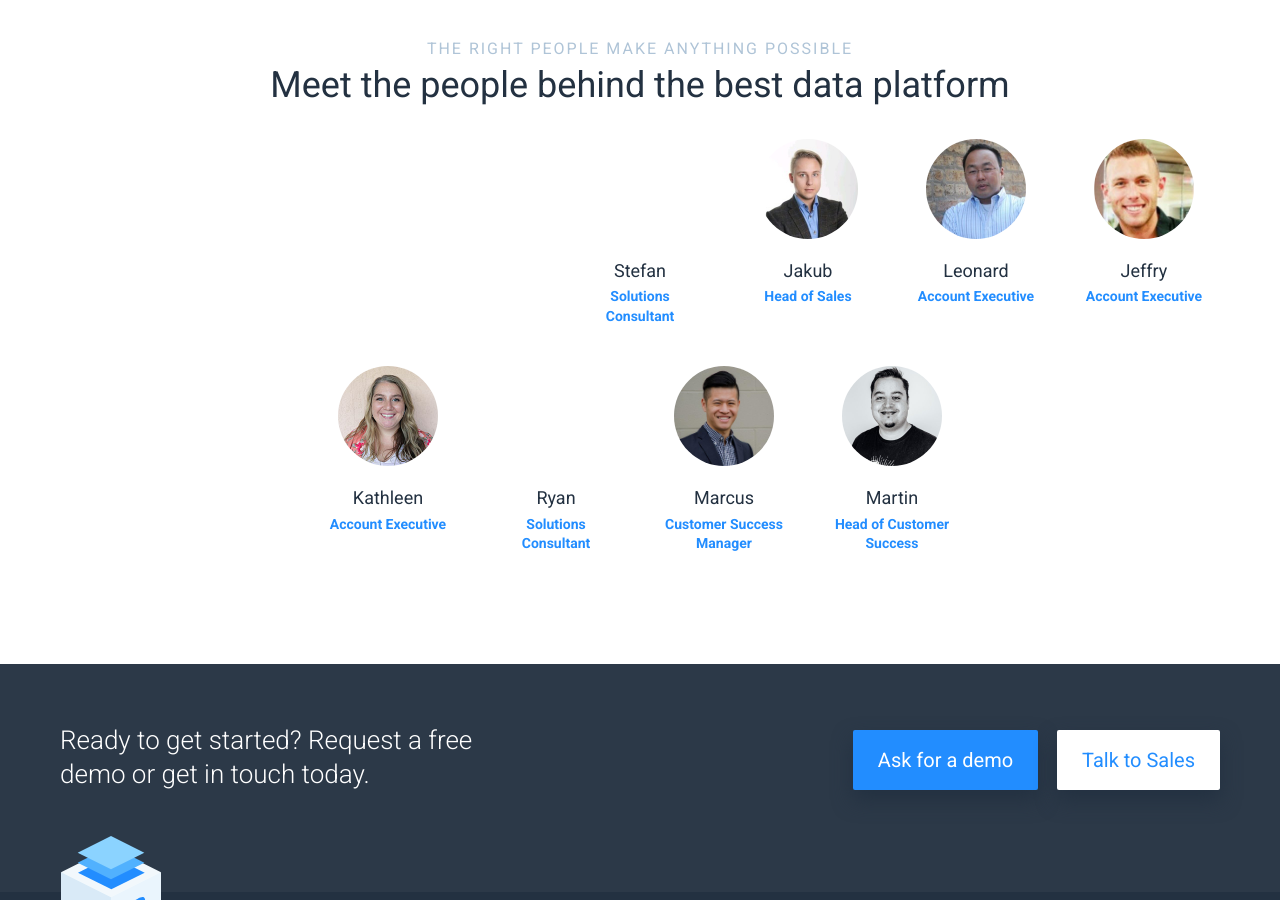
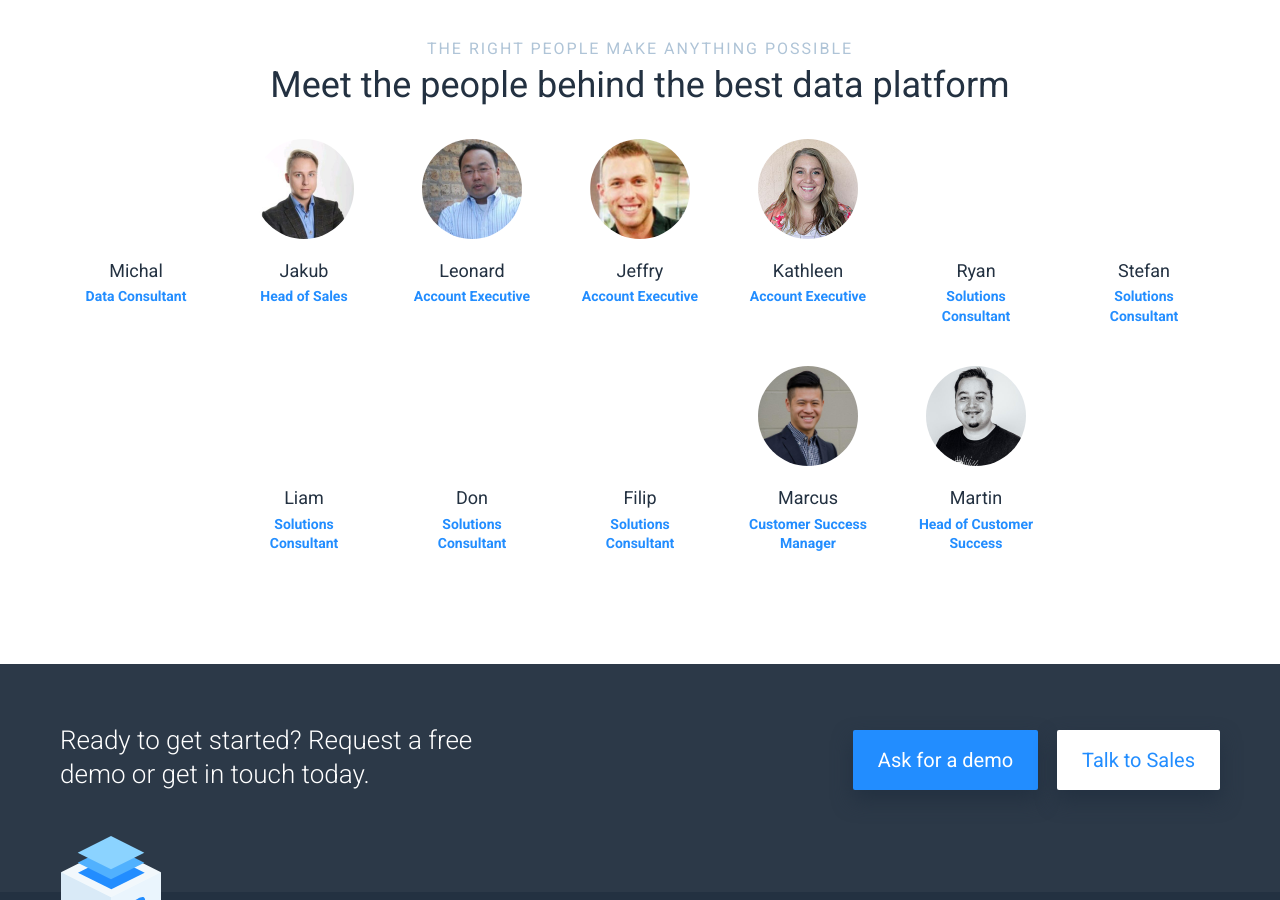
Before and after one commit to keboola/website, a Jekyll site: the page built from _landing/how-to-win-data.md, in a window 1280 px wide and 900 px high, scrolled down 10595 px. Built offline with Jekyll 4.4.1, drawn with Linux system fonts in a browser that asks for light colours; nearby versions of some CDN libraries.

Commit message:
Update from Forestry.io Martin Karasek updated _landing/how-to-win-data.md

```diff
--- a/_landing/how-to-win-data.md
+++ b/_landing/how-to-win-data.md
@@ -253,11 +253,8 @@ page_sections:
   title: Meet the people behind the best data platform
   subtitle: The right people make anything possible
   list:
-  - {}
-  - {}
-  - {}
-  - name: Stefan
-    position: Solutions Consultant
+  - name: Michal
+    position: Data Consultant
   - name: Jakub
     position: Head of Sales
     photo: "/uploads/0.jpeg"
@@ -272,6 +269,14 @@ page_sections:
     photo: "/uploads/kathleen.jpg"
   - name: Ryan
     position: Solutions Consultant
+  - name: Stefan
+    position: Solutions Consultant
+  - name: Liam
+    position: Solutions Consultant
+  - name: Don
+    position: Solutions Consultant
+  - name: Filip
+    position: Solutions Consultant
   - name: Marcus
     position: Customer Success Manager
     photo: "/uploads/marcus.jpg"
```
